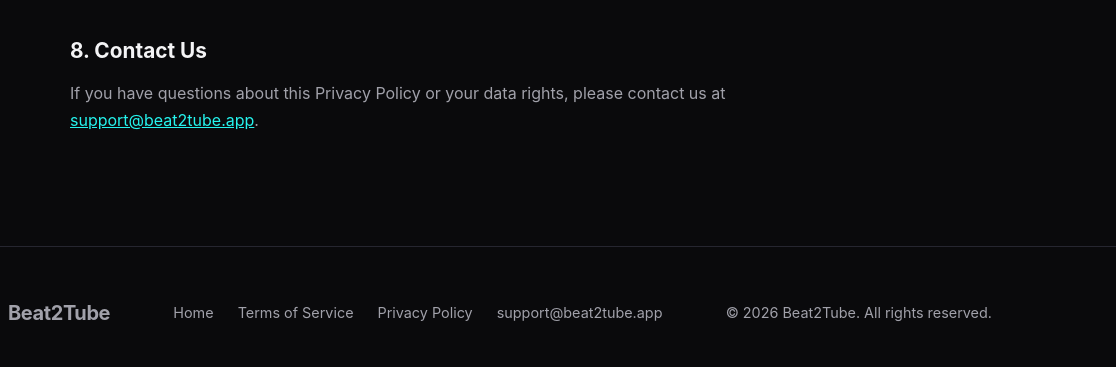
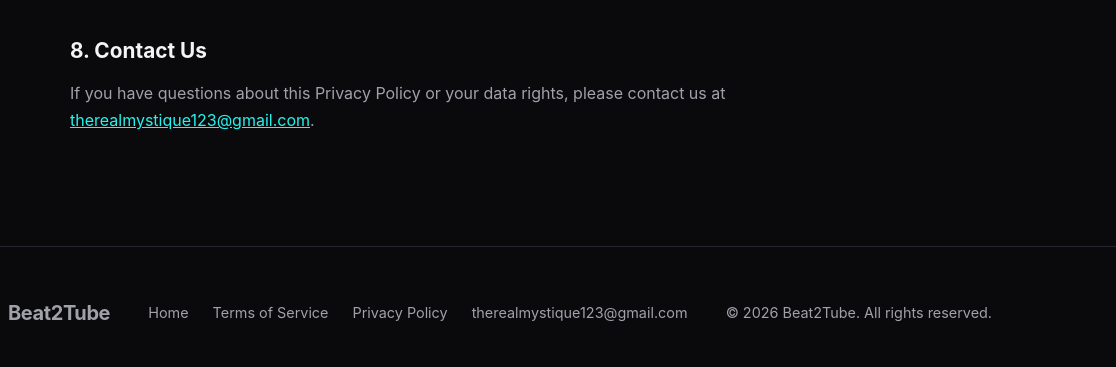
Before and after one commit to Mystique1212414/Mystique1212414.github.io, a plain HTML site: page privacy.html in a window 1280 px wide. Shown: the part 1918-2285 px from the top of the page, 164-1280 px from the left. Drawn offline with Linux system fonts and the light colour scheme.

Commit message:
Add files via upload

```diff
--- a/privacy.html
+++ b/privacy.html
@@ -250,7 +250,7 @@
 
     <h2>8. Contact Us</h2>
     <p>
-      If you have questions about this Privacy Policy or your data rights, please contact us at <a href="mailto:support@beat2tube.app" class="inline-link">support@beat2tube.app</a>.
+      If you have questions about this Privacy Policy or your data rights, please contact us at <a href="mailto:therealmystique123@gmail.com" class="inline-link">therealmystique123@gmail.com</a>.
     </p>
   </main>
 
@@ -264,7 +264,7 @@
         <a href="index.html">Home</a>
         <a href="terms.html">Terms of Service</a>
         <a href="privacy.html">Privacy Policy</a>
-        <a href="mailto:support@beat2tube.app">support@beat2tube.app</a>
+        <a href="mailto:therealmystique123@gmail.com">therealmystique123@gmail.com</a>
       </div>
       <div>&copy; 2026 Beat2Tube. All rights reserved.</div>
     </div>
```
Also changed, not shown: index.html (+1 -1 lines), terms.html (+2 -2 lines).
